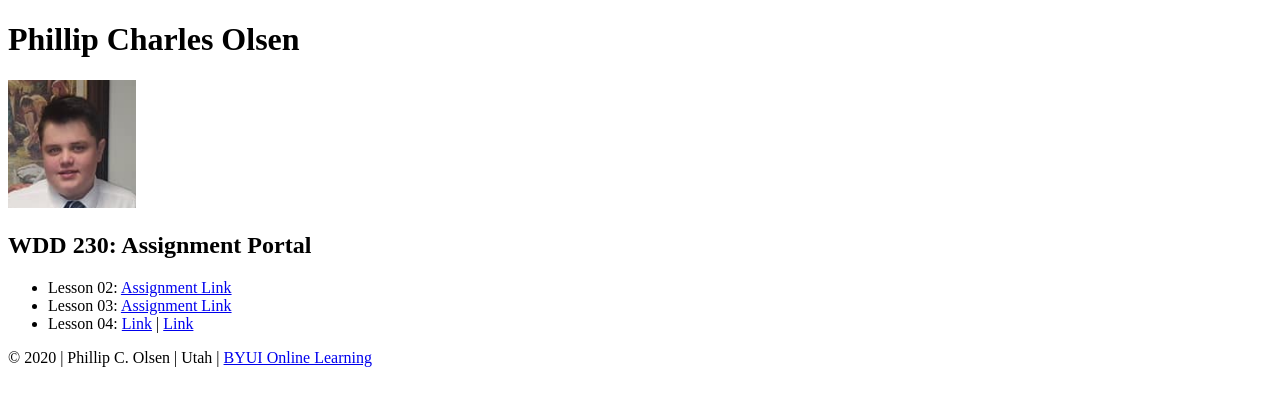
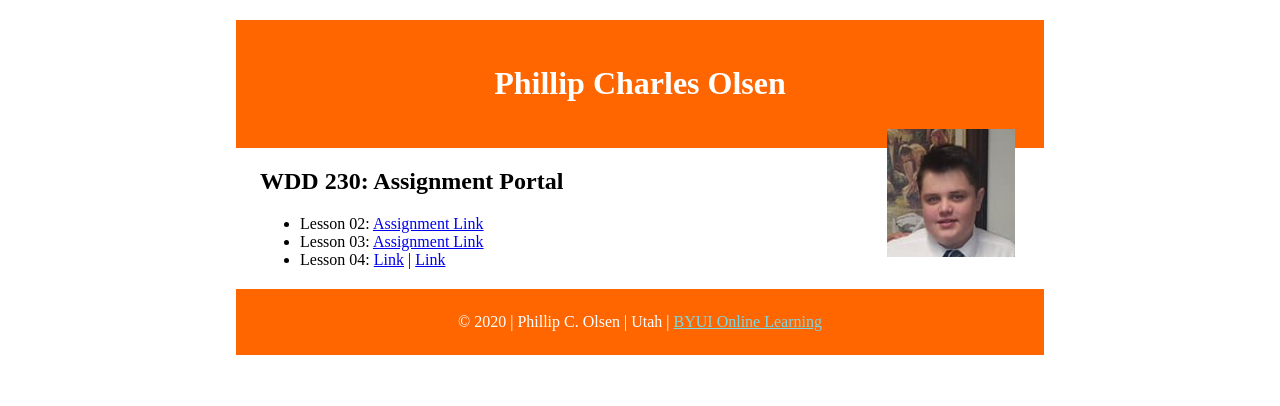
Before and after one commit to colsen20/colsen20.github.io, a plain HTML site: page index.html in a window 1280 px wide. Drawn offline with Linux system fonts and the light colour scheme.

Commit message:
css link

```diff
--- a/index.html
+++ b/index.html
@@ -6,6 +6,7 @@
     <title>Phillip Charles Olsen</title>
     <meta name="description" content="Assignment portal for Phillip Charles Olsen in WDD 230: Web
                                       Frontend Development at Brigham Young University - Idaho">
+    <link href="./css/main.css" rel="stylesheet">
 </head>
 <body>
     <header>
```
